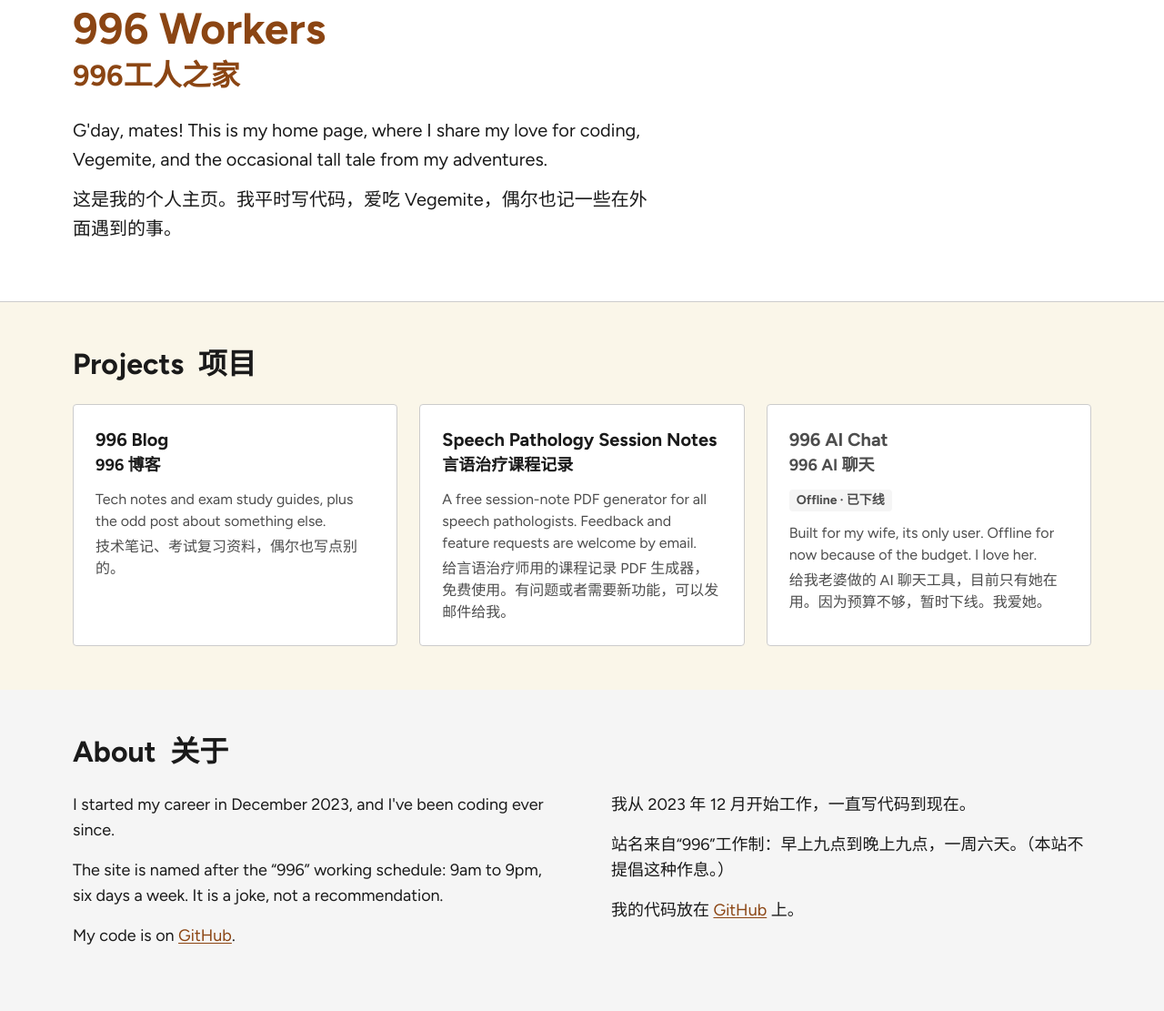
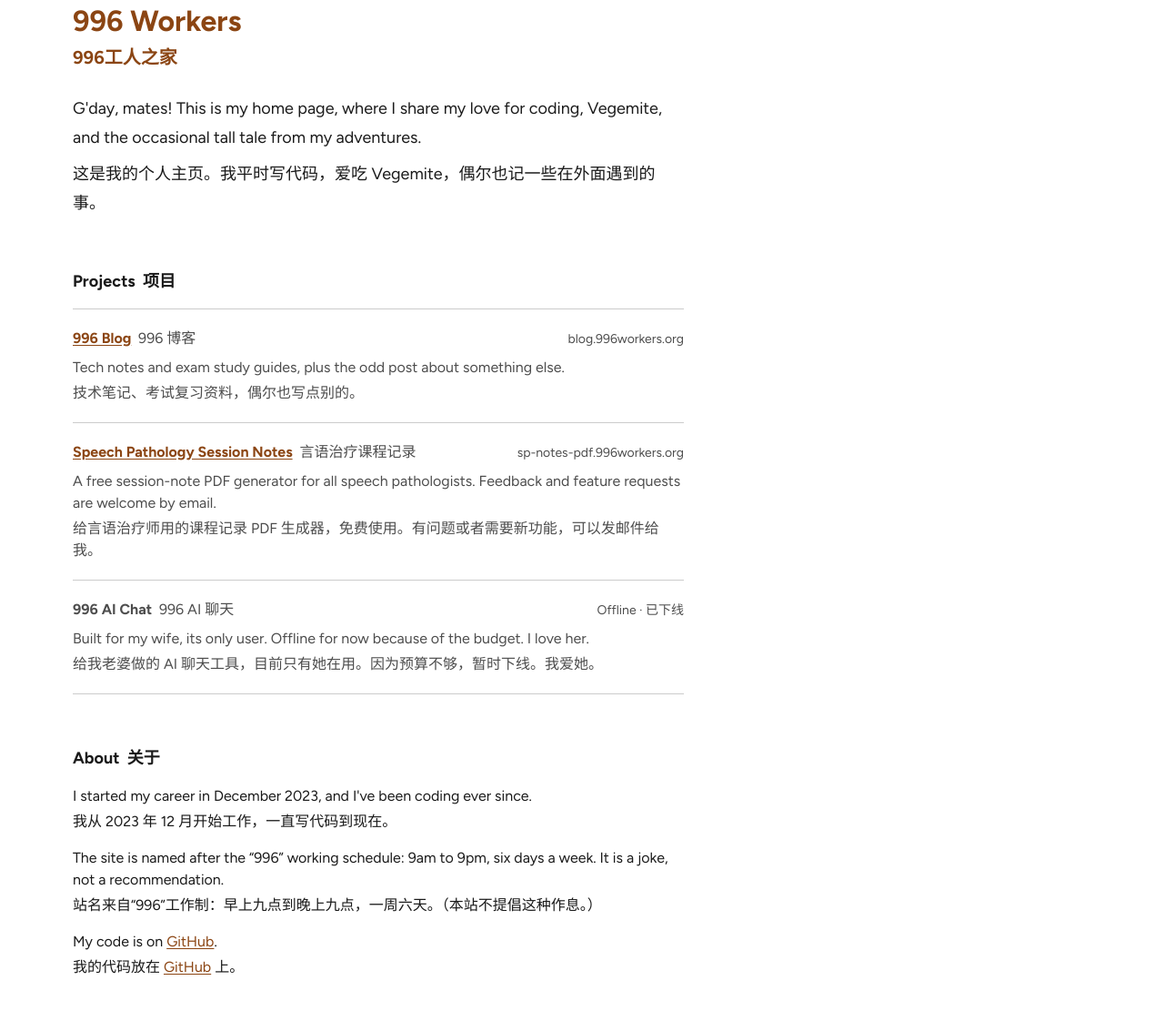
Before and after one commit to Blackmesa-Canteen/996-workers-org, a website: page index.html in a window 1280 px wide. Shown: the part 121-1232 px from the top of the page at 91% size. Drawn offline with Linux system fonts and the light colour scheme.

Commit message:
Simplify main content to a single column with a project list
Drop the cards and coloured section bands. Projects become a plain
divided list (name, domain, description), following common personal
home page layouts. Header and footer are unchanged.

```diff
--- a/index.html
+++ b/index.html
@@ -78,59 +78,61 @@
   </div>
 </header>
 
-<main id="main" class="flex flex-1 flex-col">
-  <div class="border-b border-neutral-300">
-    <div class="wrap py-12 lg:py-16">
-      <div>
-        <h1 class="text-[2.5rem]/12 text-primary lg:text-5xl/14">996 Workers</h1>
-        <p class="mt-1 text-[1.75rem]/9 font-bold text-primary lg:text-[2rem]/10" lang="zh-Hans">996工人之家</p>
-        <p class="mt-6 max-w-160 text-xl/8">G'day, mates! This is my home page, where I share my love for coding, Vegemite, and the occasional tall tale from my adventures.</p>
-        <p class="mt-3 max-w-160 text-xl/8" lang="zh-Hans">这是我的个人主页。我平时写代码，爱吃 Vegemite，偶尔也记一些在外面遇到的事。</p>
-      </div>
-    </div>
-  </div>
+<main id="main" class="wrap flex-1 py-12 lg:py-16">
+  <div class="max-w-2xl">
+    <h1 class="text-[2rem]/10 text-primary">996 Workers</h1>
+    <p class="mt-1 text-xl/8 font-bold text-primary" lang="zh-Hans">996工人之家</p>
+    <p class="mt-6 text-lg/8">G'day, mates! This is my home page, where I share my love for coding, Vegemite, and the occasional tall tale from my adventures.</p>
+    <p class="mt-2 text-lg/8" lang="zh-Hans">这是我的个人主页。我平时写代码，爱吃 Vegemite，偶尔也记一些在外面遇到的事。</p>
 
-  <section class="bg-tint py-12" aria-labelledby="projects-title">
-    <div class="wrap">
-      <h2 id="projects-title" class="mb-6 text-[1.75rem]/9 lg:text-[2rem]/10">Projects <span class="ml-2" lang="zh-Hans">项目</span></h2>
-      <ul class="grid gap-6 md:grid-cols-2 lg:grid-cols-3">
-        <li class="group relative rounded-sm border border-neutral-300 bg-white p-6 hover:border-primary">
-          <h3 class="text-xl/7"><a class="text-text no-underline after:absolute after:inset-0 group-hover:underline" href="https://blog.996workers.org">996 Blog <span class="block text-lg/7" lang="zh-Hans">996 博客</span></a></h3>
-          <p class="mt-3 text-text-muted">Tech notes and exam study guides, plus the odd post about something else.</p>
+    <section class="mt-14" aria-labelledby="projects-title">
+      <h2 id="projects-title" class="text-lg font-bold">Projects <span class="ml-1" lang="zh-Hans">项目</span></h2>
+      <ul class="mt-4 divide-y divide-neutral-300 border-y border-neutral-300">
+        <li class="py-5">
+          <div class="flex flex-wrap items-baseline justify-between gap-x-4 gap-y-1">
+            <h3 class="font-bold"><a href="https://blog.996workers.org">996 Blog</a> <span class="ml-1 font-normal text-text-muted" lang="zh-Hans">996 博客</span></h3>
+            <span class="text-sm text-text-muted">blog.996workers.org</span>
+          </div>
+          <p class="mt-2 text-text-muted">Tech notes and exam study guides, plus the odd post about something else.</p>
           <p class="mt-1 text-text-muted" lang="zh-Hans">技术笔记、考试复习资料，偶尔也写点别的。</p>
         </li>
-        <li class="group relative rounded-sm border border-neutral-300 bg-white p-6 hover:border-primary">
-          <h3 class="text-xl/7"><a class="text-text no-underline after:absolute after:inset-0 group-hover:underline" href="https://sp-notes-pdf.996workers.org">Speech Pathology Session Notes <span class="block text-lg/7" lang="zh-Hans">言语治疗课程记录</span></a></h3>
-          <p class="mt-3 text-text-muted">A free session-note PDF generator for all speech pathologists. Feedback and feature requests are welcome by email.</p>
+        <li class="py-5">
+          <div class="flex flex-wrap items-baseline justify-between gap-x-4 gap-y-1">
+            <h3 class="font-bold"><a href="https://sp-notes-pdf.996workers.org">Speech Pathology Session Notes</a> <span class="ml-1 font-normal text-text-muted" lang="zh-Hans">言语治疗课程记录</span></h3>
+            <span class="text-sm text-text-muted">sp-notes-pdf.996workers.org</span>
+          </div>
+          <p class="mt-2 text-text-muted">A free session-note PDF generator for all speech pathologists. Feedback and feature requests are welcome by email.</p>
           <p class="mt-1 text-text-muted" lang="zh-Hans">给言语治疗师用的课程记录 PDF 生成器，免费使用。有问题或者需要新功能，可以发邮件给我。</p>
         </li>
-        <li class="rounded-sm border border-neutral-300 bg-white p-6">
-          <h3 class="text-xl/7 text-text-muted">996 AI Chat <span class="block text-lg/7" lang="zh-Hans">996 AI 聊天</span></h3>
-          <p class="mt-3"><span class="inline-block rounded-sm bg-neutral-100 px-2 py-0.5 text-sm font-bold text-text-muted">Offline · <span lang="zh-Hans">已下线</span></span></p>
-          <p class="mt-3 text-text-muted">Built for my wife, its only user. Offline for now because of the budget. I love her.</p>
+        <li class="py-5">
+          <div class="flex flex-wrap items-baseline justify-between gap-x-4 gap-y-1">
+            <h3 class="font-bold text-text-muted">996 AI Chat <span class="ml-1 font-normal" lang="zh-Hans">996 AI 聊天</span></h3>
+            <span class="text-sm text-text-muted">Offline · <span lang="zh-Hans">已下线</span></span>
+          </div>
+          <p class="mt-2 text-text-muted">Built for my wife, its only user. Offline for now because of the budget. I love her.</p>
           <p class="mt-1 text-text-muted" lang="zh-Hans">给我老婆做的 AI 聊天工具，目前只有她在用。因为预算不够，暂时下线。我爱她。</p>
         </li>
       </ul>
-    </div>
-  </section>
+    </section>
 
-  <section class="flex-1 bg-neutral-100 py-12 lg:pb-20" aria-labelledby="about-title">
-    <div class="wrap">
-      <h2 id="about-title" class="mb-6 text-[1.75rem]/9 lg:text-[2rem]/10">About <span class="ml-2" lang="zh-Hans">关于</span></h2>
-      <div class="grid gap-8 text-lg/7 lg:grid-cols-2 lg:gap-16">
-        <div class="grid content-start gap-4">
+    <section class="mt-14" aria-labelledby="about-title">
+      <h2 id="about-title" class="text-lg font-bold">About <span class="ml-1" lang="zh-Hans">关于</span></h2>
+      <div class="mt-4 grid gap-4">
+        <div>
           <p>I started my career in December 2023, and I've been coding ever since.</p>
+          <p class="mt-1" lang="zh-Hans">我从 2023 年 12 月开始工作，一直写代码到现在。</p>
+        </div>
+        <div>
           <p>The site is named after the “996” working schedule: 9am to 9pm, six days a week. It is a joke, not a recommendation.</p>
+          <p class="mt-1" lang="zh-Hans">站名来自“996”工作制：早上九点到晚上九点，一周六天。（本站不提倡这种作息。）</p>
+        </div>
+        <div>
           <p>My code is on <a href="https://github.com/Blackmesa-Canteen">GitHub</a>.</p>
-        </div>
-        <div class="grid content-start gap-4" lang="zh-Hans">
-          <p>我从 2023 年 12 月开始工作，一直写代码到现在。</p>
-          <p>站名来自“996”工作制：早上九点到晚上九点，一周六天。（本站不提倡这种作息。）</p>
-          <p>我的代码放在 <a href="https://github.com/Blackmesa-Canteen">GitHub</a> 上。</p>
+          <p class="mt-1" lang="zh-Hans">我的代码放在 <a href="https://github.com/Blackmesa-Canteen">GitHub</a> 上。</p>
         </div>
       </div>
-    </div>
-  </section>
+    </section>
+  </div>
 </main>
 
 <footer class="bg-primary-dark text-white [&_a]:text-white">
```
Also changed, not shown: assets/css/site.css.
